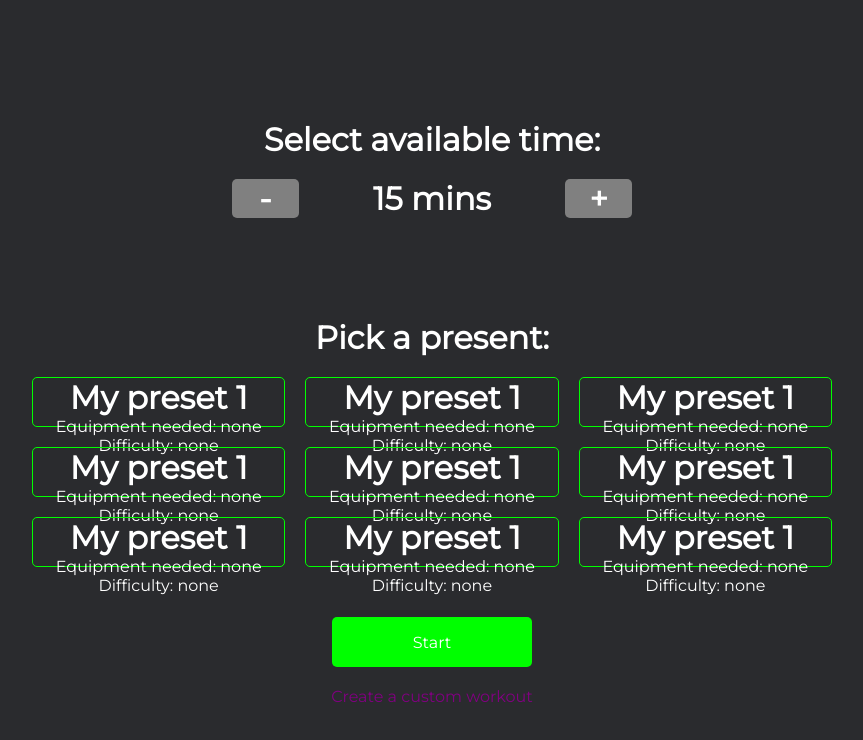
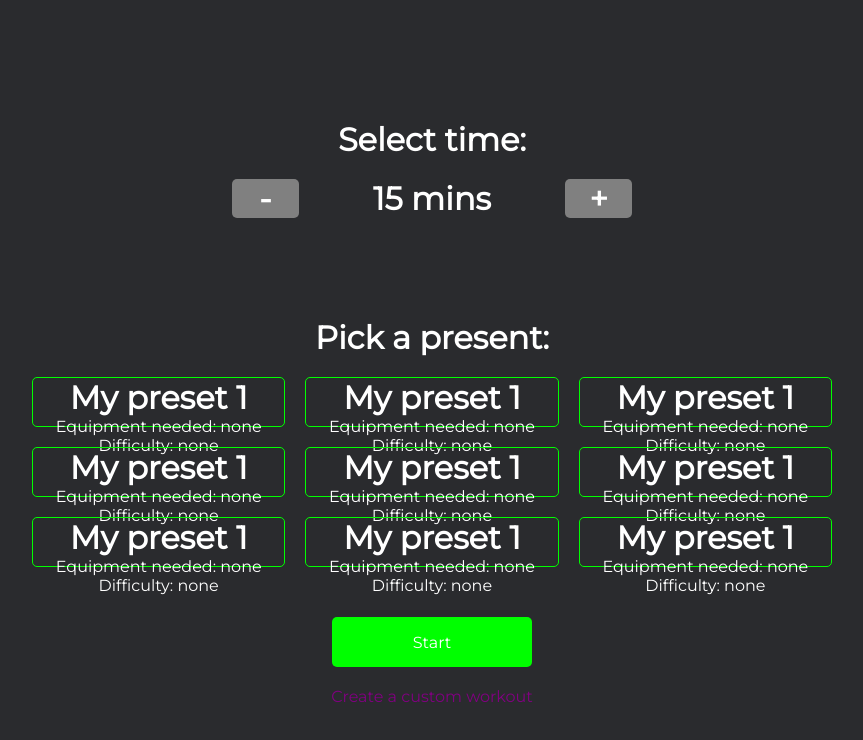
Before and after one commit to madzadev/workout, a Next.js app: page / in a window 1280 px wide. Shown: the top 740 px of the page, without its empty margins (208-1071 px from the left). Built offline with nearby package versions, Linux system fonts and the light colour scheme.

Commit message:
edit time title

```diff
--- a/pages/index.js
+++ b/pages/index.js
@@ -19,7 +19,7 @@
         <link rel="icon" href="/favicon.ico" />
       </Head>
 
-      <h1 className={styles.title}>Select available time:</h1>
+      <h1 className={styles.title}>Select time:</h1>
       <WorkoutTimeSelector
         workoutTime={workoutTime}
         increaseWorkoutTime={() => {
```
